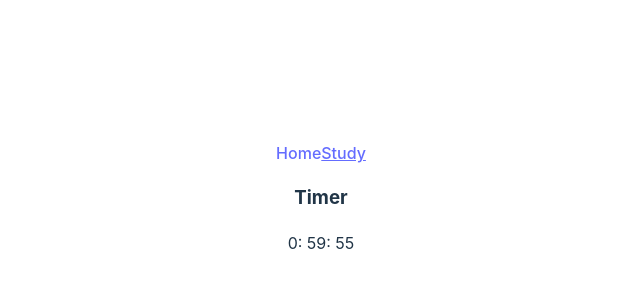
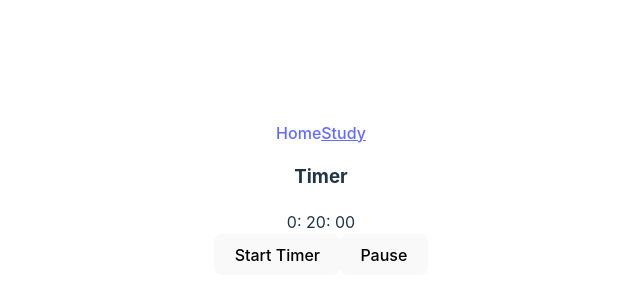
Before and after one commit to kieranscutt/Pokrastemon-app, a React (Vite) app in the folder client/: page /study in a window 1280 px wide. Shown: the part 202-502 px from the top of the page, without its empty margins (319-959 px from the left). Built offline with nearby package versions, Linux system fonts and the light colour scheme.

Commit message:
timer working with a dummy time of 3 seconds to see if the timer starts, pauses and ends. Place holder of 20 mins

```diff
--- /dev/null
+++ b/client/src/components/Timer/TimerDisplay/index.jsx
@@ -0,0 +1,81 @@
+import React from 'react'
+import { useEffect } from 'react'
+
+function Display({timer, setTimer, start, setStart, pause}) {
+
+    //runs when timer is updated or pause and this runs every second
+    useEffect(()=>{
+        const intervalId= setInterval(()=>{
+            if(start && pause){
+                setStart = false
+                clearInterval(intervalId)
+            }
+            else if (start && !pause){
+                updateTimer()}
+            else if (!start && !pause){
+
+                clearInterval(intervalId)
+            }
+        }, 1000)
+        return () => clearInterval(intervalId)
+    }, [timer, pause, start])
+
+
+    //
+    const updateTimer = () =>{
+        let nextTimer = {
+            seconds: timer.seconds,
+            minutes: timer.minutes,
+            hours: timer.hours
+        }
+        if (timer.seconds == 0 && timer.minutes==0 && timer.hours ==0){
+            endTimer()
+
+
+        }else if (timer.minutes==0 && timer.seconds == 0){
+            const updatedTimer = {
+                seconds: 59,
+                minutes: 59,
+                hours: nextTimer.hours -1
+            }
+            setTimer(updatedTimer)
+        } else if (timer.seconds == 0){
+            const updatedTimer = {
+                seconds: 59,
+                minutes: nextTimer.minutes -1,
+                hours: nextTimer.hours
+            }
+            setTimer(updatedTimer)
+        }else{
+            const updatedTimer = {
+                seconds: (nextTimer.seconds)-1,
+                minutes: nextTimer.minutes,
+                hours: nextTimer.hours
+            }
+            setTimer(updatedTimer)
+            nextTimer=updatedTimer
+        }
+
+
+    }
+    const endTimer=()=>{
+        alert("Time's up")
+        console.log("timer ended")
+        setStart(false)
+        console.log("Start is now " + start)
+    }
+
+
+  return (
+
+    <div>
+
+        <span>{start ? timer.hours: '0'}: </span>
+        <span>{start ? timer.minutes: '20'}: </span>
+        <span>{start ? timer.seconds: '00'}</span>
+
+    </div>
+  )
+}
+
+export default Display
--- a/client/src/components/Timer/index.jsx
+++ b/client/src/components/Timer/index.jsx
@@ -1,70 +1,45 @@
 import React from 'react'
 import { useState, useEffect } from 'react'
-// import {TimerButton} from './TimerButton'
+import Display from './TimerDisplay'
 
 export default function Timer() {
-    const startTime= {
-        seconds: 2,
-        minutes: 0,
-        hours: 1
+    const [start, setStart] = useState(false)
+    const [pause, setPause] = useState(false)
+    const [timer, setTimer] = useState({})
+    const handleStart = (e) =>{
+        if (start ==false){     //checks if running for the first time and sets up states
+            setStart(true)
+            setPause(false)
+            e.preventDefault()
+            const startTime= {
+                seconds: 3,
+                minutes: 0,
+                hours: 0
+            }
+            setTimer(startTime)
+
+            return <Display timer={timer} setTimer={setTimer} start={start} setStart={setStart} pause={pause}/>
+        } else {    //if start button is pushed when it wasn't started for
+            setPause(false)
+            return <Display timer={timer} setTimer={setTimer} start={start} setStart={setStart} pause={pause}/>
+        }
     }
-    const [timer, setTimer] = useState(startTime)
+    const handlePause = () => {
 
-    useEffect(()=>{
-        const intervalId= setInterval(()=>{
-            updateTimer()
-        }, 1000)
-        return () => clearInterval(intervalId)
-    }, [timer])
+        setPause(true)
+        setTimer(timer)
 
-    const updateTimer = () =>{
-        let nextTimer = {
-            seconds: timer.seconds,
-            minutes: timer.minutes,
-            hours: timer.hours
-        }
-        if (timer.seconds == 0 && timer.minutes==0 && timer.hours ==0){
-            endTimer()
-
-
-        }else if (timer.minutes==0 && timer.seconds == 0){
-            const updatedTimer = {
-                seconds: 59,
-                minutes: 59,
-                hours: nextTimer.hours -1
-            }
-            setTimer(updatedTimer)
-        } else if (timer.seconds == 0){
-            const updatedTimer = {
-                seconds: 59,
-                minutes: nextTimer.minutes -1,
-                hours: nextTimer.hours
-            }
-            setTimer(updatedTimer)
-        }else{
-            const updatedTimer = {
-                seconds: (nextTimer.seconds)-1,
-                minutes: nextTimer.minutes,
-                hours: nextTimer.hours
-            }
-            setTimer(updatedTimer)
-            nextTimer=updatedTimer
-        }
-
-
-    }
-    const endTimer=()=>{
-        console.log("timer ended")
+        return <Display timer={timer} setTimer={setTimer} start={start} setStart={setStart} pause={pause}/>
     }
 
   return (
-    <div>
+    <div className='timer_div'>
 
         <h3>Timer</h3>
+        <Display timer={timer} setTimer={setTimer} start={start}  setStart={setStart} pause={pause}/>
+        <button onClick={handleStart}>Start Timer</button>
+        <button onClick={handlePause}>Pause</button>
 
-        <span>{timer.hours}: </span>
-        <span>{timer.minutes}: </span>
-        <span>{timer.seconds}</span>
     </div>
   )
 }
```
Also changed, not shown: client/src/components/Timer/TimerButton/index.jsx (deleted, +0 -12 lines).
